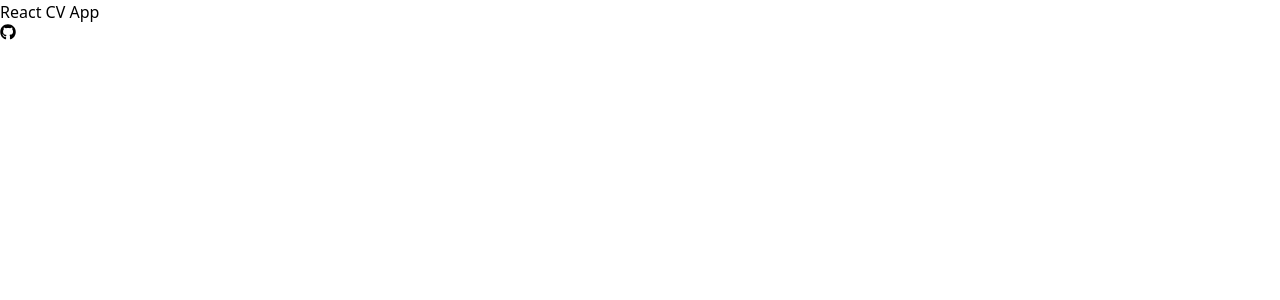
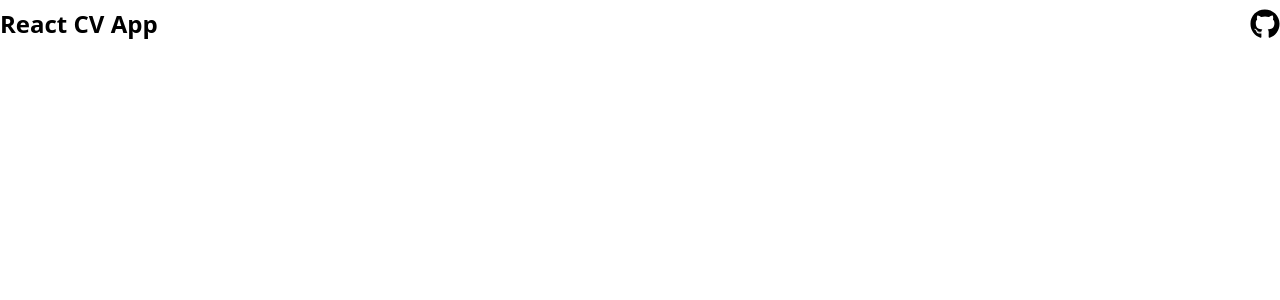
Before and after one commit to JLoweDev/react-cv, a React (Create React App) app: page / in a window 1280 px wide. Shown: the top 300 px of the page. Built offline with nearby package versions, Linux system fonts and the light colour scheme.

Commit message:
changed language to react

```diff
--- a/src/components/header.js
+++ b/src/components/header.js
@@ -2,9 +2,11 @@ import { FaGithub } from 'react-icons/fa'
 
 const Header = ({ title, github }) => {
     return (
-        <header className='header'>
-            <h1>{title}</h1>
-            <a href={github}><FaGithub /></a>
+        <header className='fixed w-full z-30 top-0 text-black'>
+            <div className='w-full container mx-auto flex flex-wrap items-center justify-between mt-0 py-2'>
+                <h1 className='text-2xl font-bold'>{title}</h1>
+                <a href={github} className='text-3xl'><FaGithub /></a>
+            </div>
         </header>
     )
 }
```
Also changed, not shown: 1 other file (tests, documents, lock files or other folders).
